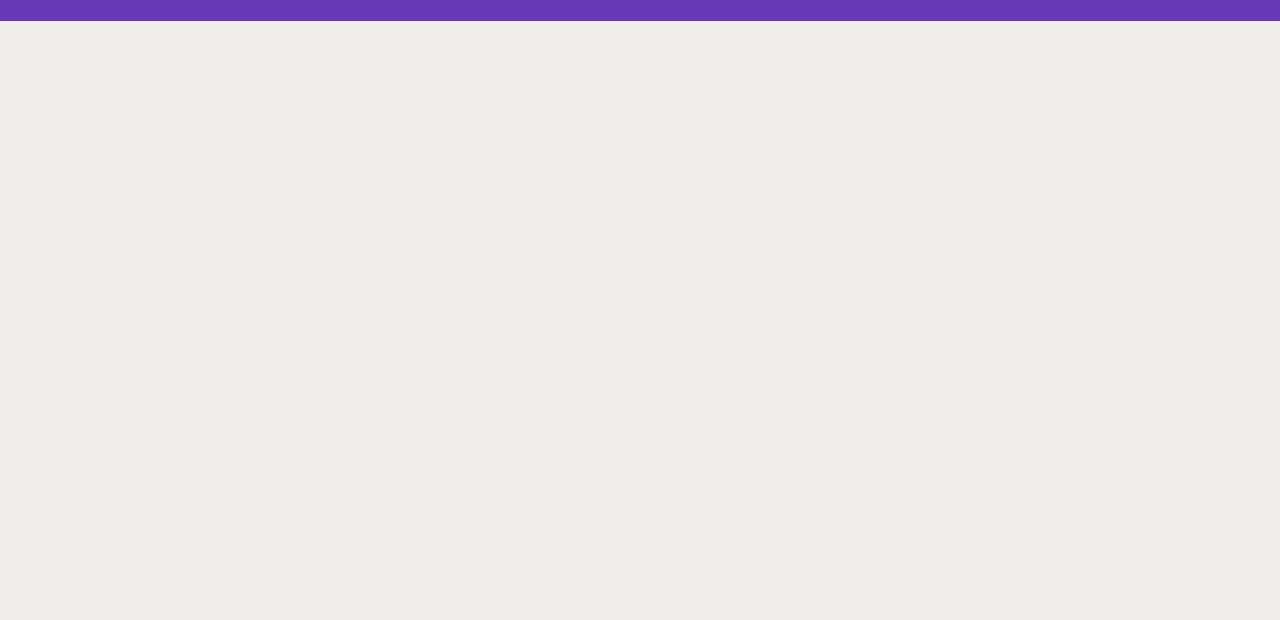
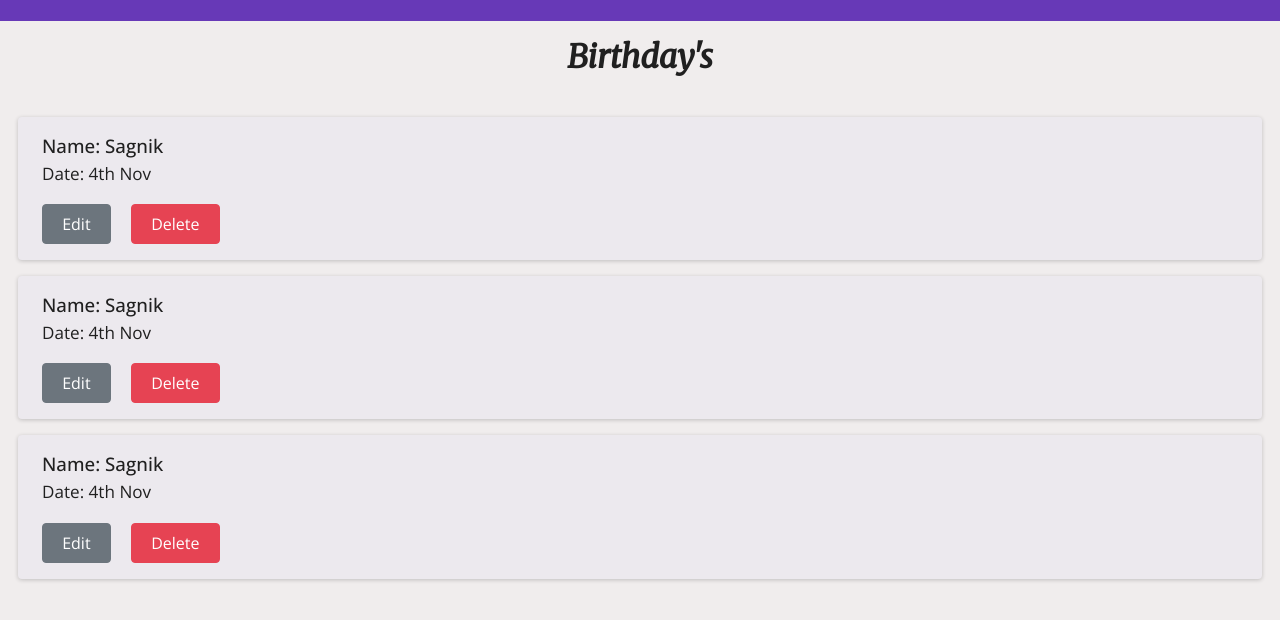
Before and after one commit to Sagnik004/events-tracker, a plain HTML site: page birthdays/index.html in a window 1280 px wide. Shown: the part 72-692 px from the top of the page. Drawn offline with nearby package versions, Linux system fonts and the light colour scheme.

Commit message:
main section first draft complete

```diff
--- a/anniversaries/anniversaries-styles.css
+++ b/anniversaries/anniversaries-styles.css
@@ -0,0 +1,8 @@
+main {
+  margin-top: 1rem;
+}
+
+h1 {
+  font-family: 'Merriweather', serif;
+  text-align: center;
+}
--- a/birthdays/birthdays-styles.css
+++ b/birthdays/birthdays-styles.css
@@ -0,0 +1,34 @@
+main {
+  margin-top: 1rem;
+}
+
+h1 {
+  font-family: 'Merriweather', serif;
+  text-align: center;
+}
+
+.birthdays-list {
+  margin-top: 1.5rem;
+  padding: 1rem 1.125rem;
+  list-style: none;
+  display: grid;
+  grid-template-columns: 1fr;
+  gap: 1rem;
+}
+
+.birthday-item {
+  background-color: rgb(236, 233, 238);
+  border-radius: 4px;
+  box-shadow: 0 1px 4px rgba(0, 0, 0, 0.2);
+  padding: 1rem 1.5rem;
+}
+
+.birthday-item h3 {
+  font-weight: 500;
+  margin-bottom: 0.25rem;
+}
+
+.birthday-item p {
+  font-size: 1.07rem;
+  margin-bottom: 1.2rem;
+}
--- a/birthdays/index.html
+++ b/birthdays/index.html
@@ -8,7 +8,7 @@
     <link rel="preconnect" href="https://fonts.googleapis.com" />
     <link rel="preconnect" href="https://fonts.gstatic.com" crossorigin />
     <link
-      href="https://fonts.googleapis.com/css2?family=Open+Sans:wght@400;700&display=swap"
+      href="https://fonts.googleapis.com/css2?family=Open+Sans:wght@400;500;700&display=swap"
       rel="stylesheet"
     />
     <link
@@ -19,6 +19,10 @@
     <link
       rel="stylesheet"
       href="/components/side-navigation/side-navigation-styles.css"
+    />
+    <link
+      href="https://fonts.googleapis.com/css2?family=Merriweather:ital@1&display=swap"
+      rel="stylesheet"
     />
     <link rel="stylesheet" href="birthdays-styles.css" />
     <script src="/components/side-navigation/side-navigation.js" defer></script>
@@ -63,5 +67,30 @@
         </ul>
       </nav>
     </aside>
+    <main>
+      <h1>Birthday's</h1>
+      <section>
+        <ul class="birthdays-list">
+          <li class="birthday-item">
+            <h3>Name: Sagnik</h3>
+            <p>Date: 4th Nov</p>
+            <button class="btn btn-edit">Edit</button>
+            <button class="btn btn-delete">Delete</button>
+          </li>
+          <li class="birthday-item">
+            <h3>Name: Sagnik</h3>
+            <p>Date: 4th Nov</p>
+            <button class="btn btn-edit">Edit</button>
+            <button class="btn btn-delete">Delete</button>
+          </li>
+          <li class="birthday-item">
+            <h3>Name: Sagnik</h3>
+            <p>Date: 4th Nov</p>
+            <button class="btn btn-edit">Edit</button>
+            <button class="btn btn-delete">Delete</button>
+          </li>
+        </ul>
+      </section>
+    </main>
   </body>
 </html>
--- a/styles/global-styles.css
+++ b/styles/global-styles.css
@@ -7,7 +7,7 @@
 }
 
 body {
-  font-family: "Open Sans", sans-serif;
+  font-family: 'Open Sans', sans-serif;
   font-size: 1rem;
   background-color: rgb(240, 237, 237);
   color: rgb(32, 32, 32);
@@ -21,3 +21,23 @@ a {
 button {
   font: inherit;
 }
+
+.btn {
+  padding: 0.5rem 1.2rem;
+  border-radius: 4px;
+  border: 1px solid rgb(142, 142, 142);
+}
+
+.btn-edit {
+  background-color: #6c757d;
+  border-color: #6c757d;
+  color: #fff;
+  outline: none;
+  margin-right: 1rem;
+}
+.btn-delete {
+  background-color: #e64353;
+  border-color: #e64353;
+  color: #fff;
+  outline: none;
+}
```
Also changed, not shown: anniversaries/index.html (+7 -0 lines).
